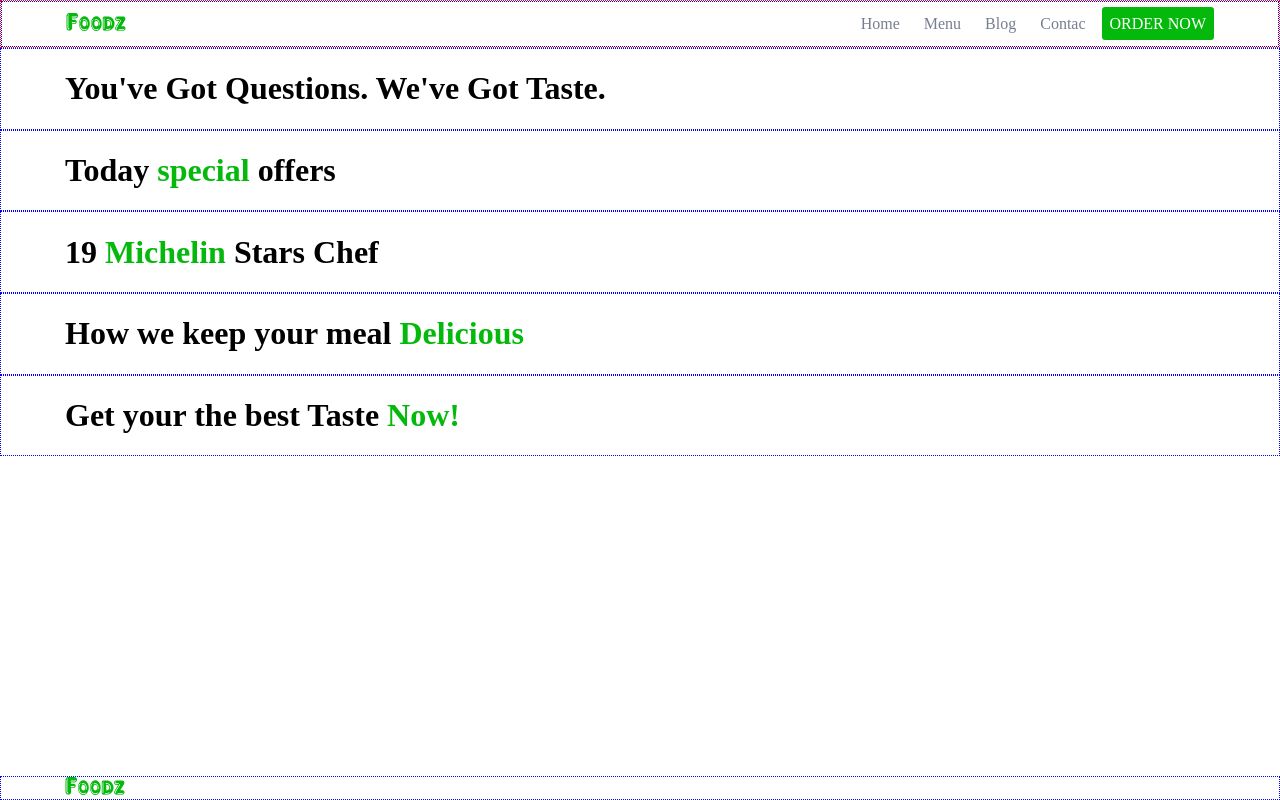
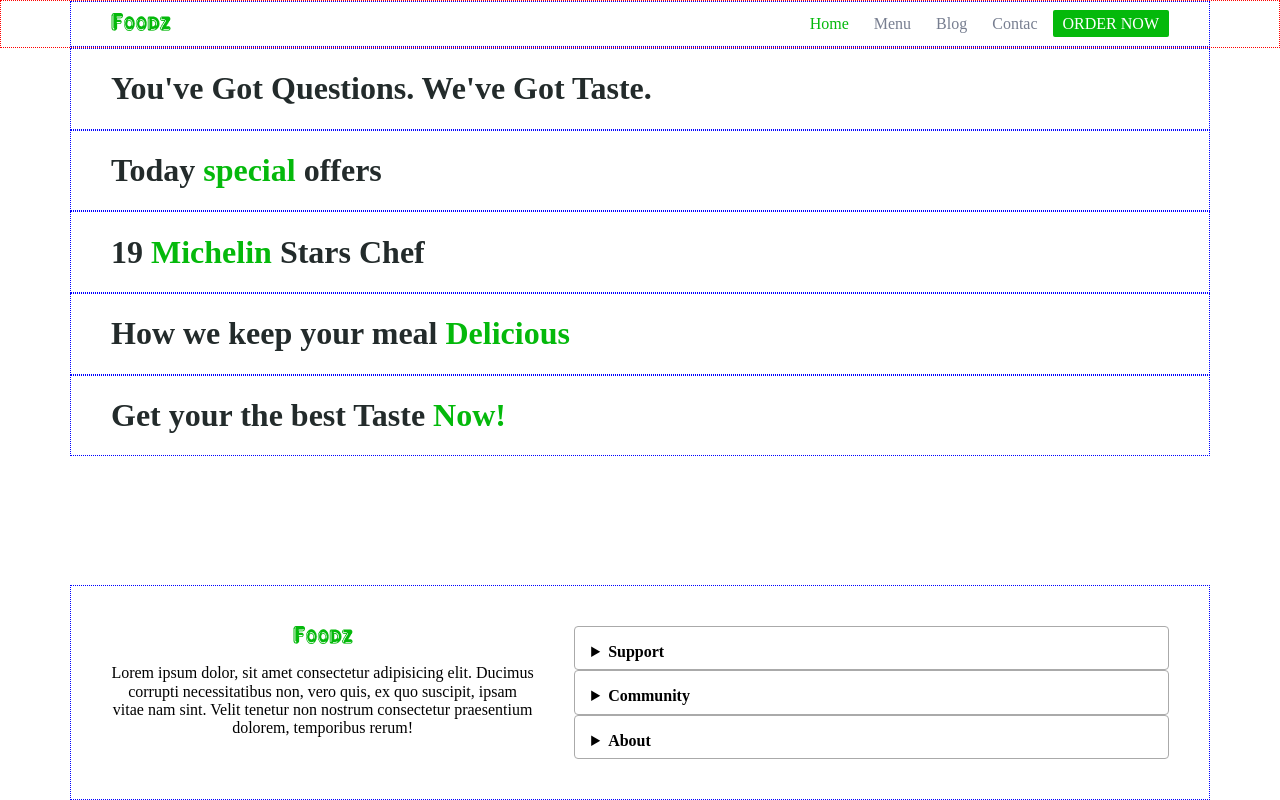
Before and after one commit to RamiroDiaz10/foodz, a plain HTML site: page index.html in a window 1280 px wide. Drawn offline with Linux system fonts and the light colour scheme; a web font is replaced by a local one.

Commit message:
[+] index.html estructura del footer [+] main.css se cambiaron margenes

```diff
--- a/css/main.css
+++ b/css/main.css
@@ -1,9 +1,41 @@
+@import url("https://fonts.googleapis.com/css2?family=Alice&display=swap");
+
 /** variables globales*/
 :root {
+  /** Convierte 1rem en base 10*/
+  --over-font-size: 62.5%;
+
   /** colores base */
-  --Islamic-Green: #04B90B;
-  --State-gray: #777e90;
+  --charleston-green: #232b2b;
+  --islamic-green: #04b90b;
 
+  /*--slate-grey: #777e90;
+  --cadet-blue: #b1b5c3;
+  --bright-gray: #e6e8ec;
+  --cultured: #f5f6fa;
+  --lotion: #fcfcfd;
+
+
+  --aero-blue: #d3f9d5;
+  --light-coral: #ea8484;
+  --lavender-blush: #fcf1f1;
+
+  --green-blue: #106aab;
+  --alice-blue: #f1f7fc;
+  --dark-pink: #f25178;
+  --misty-rose: #fce5e9;
+  --blue-violet: #8d31e9;
+  --magnolia: #f6eefd;
+  --gamboge: #da9f0a;
+  --cornsilk: #fcf6d8;
+  --light-sea-green: #26aca0;
+  --azure: #edfcfb;
+   */
+
+}
+
+html {
+  font-size: var(--over-font-size);
 }
 
 html,
@@ -15,11 +47,21 @@ body {
 body {
   display: flex;
   flex-direction: column;
+  font-size: 1.6rem;
+  font-family: "Alice", serif;
 }
 
 h1 span {
-    color: #04B90B;
+  color: var(--islamic-green);
 }
+
+h1,
+h2 {
+  color: var(--charleston-green);
+  font-size: 3.2rem;
+}
+
+
 
 /** Header */
 .header {
@@ -31,7 +73,7 @@ h1 span {
   box-sizing: border-box; /** Hace que los bordes queden internos al elemento */
   margin: 0 auto; /** Centra el elemento */
   max-width: 96vw; /** Ancho maximo */
-  padding: 0 8px; /** Distancia entre el contenido y el borde */
+  padding: 0 0.8rem; /** Distancia entre el contenido y el borde */
 }
 
 .container-fluid {
@@ -49,7 +91,7 @@ h1 span {
 .nav-navbar {
   align-items: center;
   display: flex;
-  height: 44px;
+  height: 4.4rem;
   justify-content: space-between;
 }
 
@@ -58,13 +100,17 @@ h1 span {
   text-decoration: none;
 }
 
-.btn{
-  padding: .5rem;
+.active {
+  color: var(--islamic-green);
+}
+
+.btn {
+  padding: .5rem 1rem;
   border-radius: .2rem;
 }
 
 .btn--light-green {
-  background-color: #04B90B;
+  background-color: var(--islamic-green);
   color: #ffff;
   text-transform: uppercase;
 }
@@ -73,17 +119,54 @@ h1 span {
 main {
   flex-grow: 1;
 }
+
+
 /** Footer */
 
+.widget {
+  margin: 4rem 0;
+
+}
+
+.widget-left{
+  text-align: center;
+}
+
+
+details {
+  border: 1px solid #aaaaaa;
+  border-radius: 4px;
+  padding: 0.5em 0.5em 0;
+
+}
+
+summary {
+  font-weight: bold;
+  margin:  -o.5em -0.5em 0;
+  padding: 0.5em;
+
+}
+
+details[open]{
+  padding:  0.5em;
+
+}
+
+details[open] summary{
+  border-bottom: 1px solid #aaaaaa;
+  margin-bottom: 0.5em;
+}
+
+
 /** Media Queries (breack point)*/
-@media (min-width: 568px) {
+@media (width > 568px) {
   .container {
     max-width: 54rem;
     padding: 0 1.6rem; /** Maneja la distancia entre contenido y el borde del contenedor e incrementa en 8px en cada media query */
   }
   .menu-main {
     display: flex;
-    gap: .5rem; /** em / rem */
+    gap: 0.5rem; /** em / rem */
     list-style: none;
     margin: 0;
     padding: 0;
@@ -93,42 +176,60 @@ main {
   }
 }
 
-@media (min-width: 768px) {
+@media (width > 768px) {
   .container {
     max-width: 72rem;
     padding: 0 2.4rem;
   }
+
+  .footer-container {
+    display: flex;
+    gap: 4rem;
+  }
+
+  .widget-left {
+    flex-basis: 40%;
+  }
+
+  .widget-right {
+    /* flex-basis: auto; */
+    /* flex-grow: 1; */
+    flex: 1 0 auto;
+    /* flex: <flex-grow> <flex-shrink> <flex-basics> ayuda a abreviar todos los flex en una sola linea */
+  }
+
+
 }
 
-@media (min-width: 1024px) {
+@media (width > 1024px) {
   .container {
     max-width: 99.2rem;
     padding: 0 3.2rem;
   }
 }
 
-@media (min-width: 1200px) {
+@media (width > 1200px) {
   .container {
     max-width: 114rem;
     padding: 0 4rem;
   }
 }
 
-@media (min-width: 1400px) {
+@media (width > 1400px) {
   .container {
     max-width: 132rem;
     padding: 0 4.8rem;
   }
 }
 
-@media (min-width: 1600px) {
+@media (width > 1600px) {
   .container {
     max-width: 144rem;
     padding: 0 5.6rem;
   }
 }
 
-@media (min-width: 1920px) {
+@media (width > 1920px) {
   .container {
     max-width: 160rem;
     padding: 0 6.4rem;
--- a/index.html
+++ b/index.html
@@ -1,5 +1,6 @@
 <!DOCTYPE html>
 <html lang="en">
+
 <head>
     <meta charset="UTF-8">
     <meta name="viewport" content="width=device-width, initial-scale=1.0">
@@ -7,26 +8,27 @@
     <link rel="stylesheet" href="./css/normalize.css">
     <link rel="stylesheet" href="./css/main.css">
 </head>
+
 <body>
     <header class="header">
         <div class="container">
 
             <nav class="menu-nav nav-navbar">
                 <div class="site-logo">
-                <a href="#">
-                    <img src="./images/logo-foodz.png" alt="Logo Foodz">
-                </a>
+                    <a href="index.html">
+                        <img src="./images/logo-foodz.png" alt="Logo Foodz">
+                    </a>
 
                 </div>
                 <ul class="menu-main">
-                    <li class="menu__item"><a href="#"class="menu__link btn">Home</a></li>
-                    <li class="menu__item"><a href="#"class="menu__link btn">Menu</a></li>
-                    <li class="menu__item"><a href="#"class="menu__link btn">Blog</a></li>
-                    <li class="menu__item"><a href="#"class="menu__link btn">Contac</a></li>
-                    <li class="menu__item"><a href="#"class="menu__link btn btn--light-green">Order Now</a></li>
+                    <li class="menu__item"><a href="#" class="menu__link btn active">Home</a></li>
+                    <li class="menu__item"><a href="#" class="menu__link btn">Menu</a></li>
+                    <li class="menu__item"><a href="#" class="menu__link btn">Blog</a></li>
+                    <li class="menu__item"><a href="#" class="menu__link btn">Contac</a></li>
+                    <li class="menu__item"><a href="#" class="menu__link btn btn--light-green">Order Now</a></li>
                 </ul>
                 <div class="hamburger-menu">
-                <img src="./images/burger-icon.png" alt="Burger Icon">
+                    <img src="./images/burger-icon.png" alt="Burger Icon">
                 </div>
             </nav>
         </div>
@@ -59,11 +61,56 @@
         </section>
     </main>
     <footer class="footer">
-        <div class="container">
-            <img src="./images/logo-foodz.png" alt="Logo Foodz">
-        </div>
+        <div class="container footer-container">
+
+            <div class="widget widget-left">
+                <div class="site-logo footer-logo">
+                    <a href="index.html">
+                        <img src="./images/logo-foodz.png" alt="Logo Foodz">
+                    </a>
+                </div>
+                <p>Lorem ipsum dolor, sit amet consectetur adipisicing elit.
+                    Ducimus corrupti necessitatibus non, vero quis, ex quo suscipit,
+                    ipsam vitae nam sint. Velit tenetur non nostrum consectetur praesentium dolorem,
+                    temporibus rerum!</p>
+
+            </div>
+
+            <div class="widget widget-right">
+                <div class="menu-footer">
+                    <details class="details details-support">
+                        <summary>Support</summary>
+                        <ul class="submenu menu-support">
+                            <li class="menu__item"><a href="#" class="menu__link">Help center</a></li>
+                            <li class="menu__item"><a href="#" class="menu__link">Safety information</a></li>
+                            <li class="menu__item"><a href="#" class="menu__link">Cancellation options</a></li>
+                            <li class="menu__item"><a href="#" class="menu__link">Report complaint</a></li>
+                        </ul>
+                    </details>
+                    <details class="details details-menu">
+                        <summary>Community</summary>
+                        <ul class="submenu menu-comunnity">
+                            <li class="menu__item"><a href="#" class="menu__link">Customer Review</a></li>
+                            <li class="menu__item"><a href="#" class="menu__link">Newsletter</a></li>
+                        </ul>
+                    </details>
+                    <details class="details details-about">
+                        <summary>About</summary>
+                        <ul class="submenu menu-about">
+                            <li class="menu__item"><a href="#" class="menu__link">Our Chef</a></li>
+                            <li class="menu__item"><a href="#" class="menu__link">Carrers</a></li>
+                            <li class="menu__item"><a href="#" class="menu__link">Blog</a></li>
+                            <li class="menu__item"><a href="#" class="menu__link">Contact</a></li>
+                        </ul>
+                    </details>
+                </div>
+
+            </div>
+
+
     </footer>
 
     <script src="./js/main.js"></script>
 </body>
+
 </html>
```
